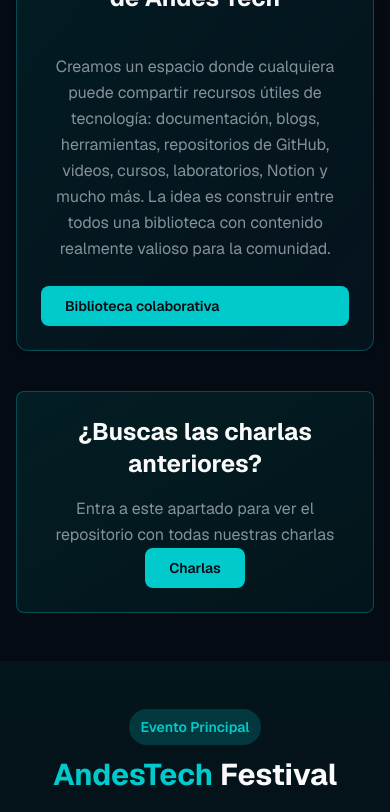
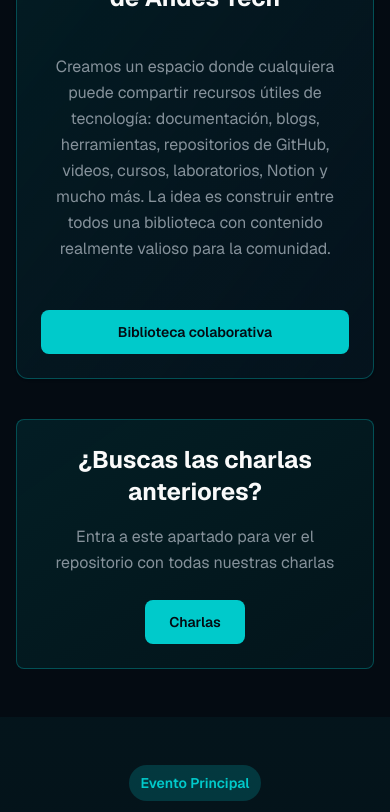
Before and after one commit to andestech1/web-andestech, a Next.js app: page / in a window 390 px wide. Shown: the part 4343-5155 px from the top of the page. Built offline with nearby package versions, Linux system fonts and the light colour scheme.

Commit message:
style(design): FINDING-002 space mobile activity CTAs

```diff
--- a/components/activities-section.tsx
+++ b/components/activities-section.tsx
@@ -55,7 +55,7 @@ export function ActivitiesSection() {
           </div>
         </div>
 
-        <Card className="p-6 sm:p-12 bg-gradient-to-br from-primary/10 to-card border-primary/30 max-w-4xl mx-auto">
+        <Card className="mt-6 p-6 sm:mt-8 sm:p-12 bg-gradient-to-br from-primary/10 to-card border-primary/30 max-w-4xl mx-auto">
           <h3 className="text-2xl sm:text-3xl font-bold text-center mb-4 sm:mb-6">Nuestra Misión</h3>
           <p className="text-base sm:text-lg text-muted-foreground text-center text-pretty leading-relaxed">
             Construir una comunidad y un formato de eventos que reúnan personas, recursos y experiencias alrededor de la tecnología, promoviendo espacios de aprendizaje, colaboración e intercambio bajo valores de respeto mutuo y tolerancia.
@@ -73,7 +73,7 @@ La idea es construir entre todos una biblioteca con contenido realmente valioso
 
           <a
               href="https://app.notion.com/p/Biblioteca-Colaborativa-de-Recursos-Andes-Tech-1720fb0fcefa49b798d0dc9adc0a8311?source=copy_link"
-              className="inline-block px-6 sm:px-8 py-2.5 sm:py-3 bg-primary text-primary-foreground rounded-lg font-semibold text-sm sm:text-base hover:shadow-[0_0_20px_rgba(0,217,255,0.5)] transition-all hover:scale-105"
+              className="mt-6 inline-flex min-h-11 items-center justify-center px-6 sm:px-8 py-2.5 sm:py-3 bg-primary text-primary-foreground rounded-lg font-semibold text-sm sm:text-base hover:shadow-[0_0_20px_rgba(0,217,255,0.5)] transition-all hover:scale-105 focus-visible:outline-none focus-visible:ring-2 focus-visible:ring-primary focus-visible:ring-offset-2 focus-visible:ring-offset-background"
             >
               Biblioteca colaborativa
             </a>
@@ -89,7 +89,7 @@ La idea es construir entre todos una biblioteca con contenido realmente valioso
             </p>
             <a
               href="https://github.com/andestech1/Presentaciones/tree/main/charlas"
-              className="inline-block px-6 sm:px-8 py-2.5 sm:py-3 bg-primary text-primary-foreground rounded-lg font-semibold text-sm sm:text-base hover:shadow-[0_0_20px_rgba(0,217,255,0.5)] transition-all hover:scale-105"
+              className="mt-6 inline-flex min-h-11 items-center justify-center px-6 sm:px-8 py-2.5 sm:py-3 bg-primary text-primary-foreground rounded-lg font-semibold text-sm sm:text-base hover:shadow-[0_0_20px_rgba(0,217,255,0.5)] transition-all hover:scale-105 focus-visible:outline-none focus-visible:ring-2 focus-visible:ring-primary focus-visible:ring-offset-2 focus-visible:ring-offset-background"
             >
               Charlas
             </a>
```
